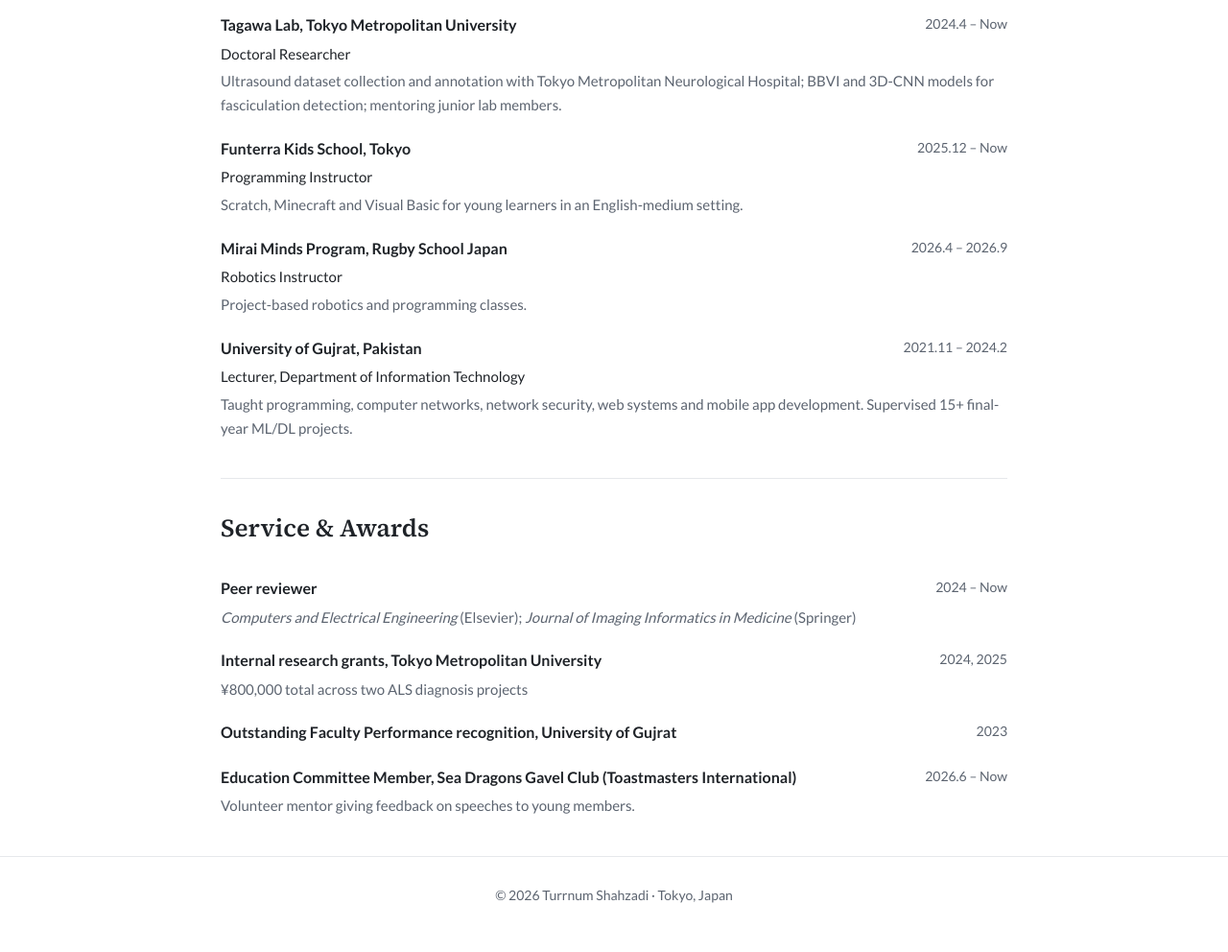
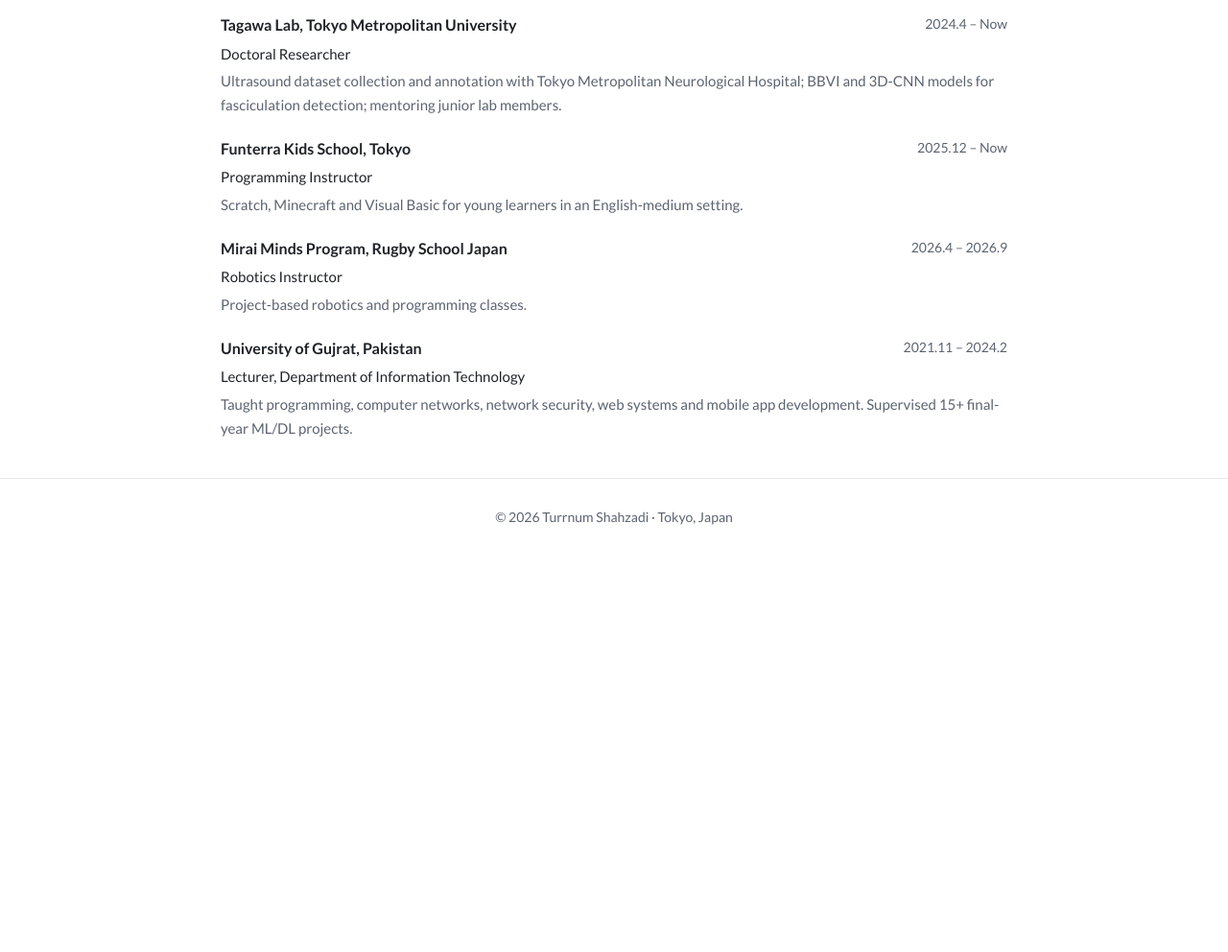
Before and after one commit to ShzdiTrnum/ShzdiTrnum.github.io, a plain HTML site: page index.html in a window 1280 px wide. Shown: the part 3521-4513 px from the top of the page at 96% size. After the commit the page ends 4119 px from the top, so only its background shows below. Drawn offline with Linux system fonts and the light colour scheme.

Commit message:
Comment out service section in index.html

```diff
--- a/index.html
+++ b/index.html
@@ -270,7 +270,7 @@
 </section>
 
 <!-- ===== Service & Awards ===== -->
-<section id="service">
+<!-- <section id="service">
   <h2>Service &amp; Awards</h2>
   <div class="entry"><span class="org">Peer reviewer</span><span class="when">2024 – Now</span>
     <span class="desc"><em>Computers and Electrical Engineering</em> (Elsevier); <em>Journal of Imaging Informatics in Medicine</em> (Springer)</span></div>
@@ -279,7 +279,7 @@
   <div class="entry"><span class="org">Outstanding Faculty Performance recognition, University of Gujrat</span><span class="when">2023</span></div>
   <div class="entry"><span class="org">Education Committee Member, Sea Dragons Gavel Club (Toastmasters International)</span><span class="when">2026.6 – Now</span>
     <span class="desc">Volunteer mentor giving feedback on speeches to young members.</span></div>
-</section>
+</section>-->
 
 </main>
 
```
